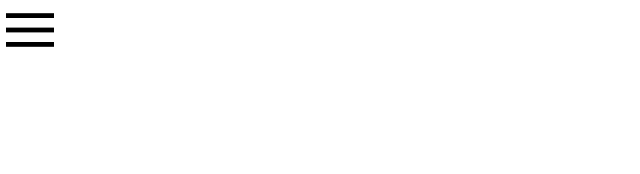
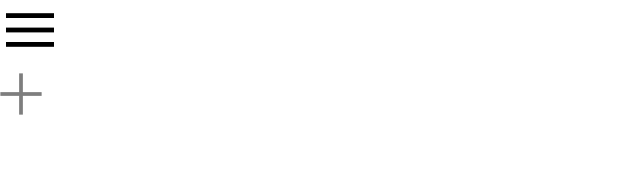
Before and after one commit to Saroyann/Gemini-Clone, a React (Vite) app: page / in a window 1280 px wide. Shown: the top 174 px of the page, without its empty margins (0-640 px from the left). Built offline with nearby package versions, Linux system fonts and the light colour scheme.

Commit message:
initial commit

```diff
--- a/src/components/sidebar/Sidebar.jsx
+++ b/src/components/sidebar/Sidebar.jsx
@@ -10,7 +10,7 @@ const Sidebar = () => {
                 <img className='menu' src={assets.menu_icon} />
 
                 <div className="new-chat">
-
+                    <img src={assets.plus_icon} alt="" />
                 </div>
             </div>
 
```
